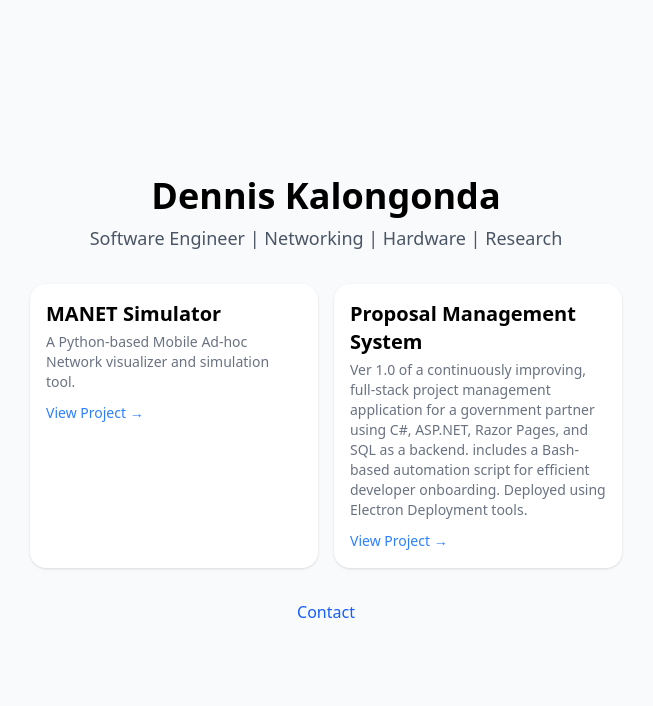
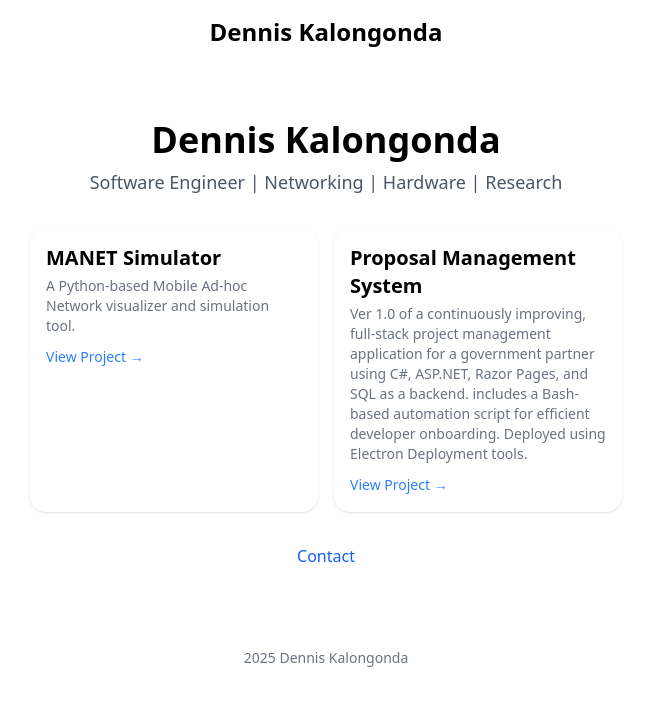
Before and after one commit to 9Quiescent/dennis-portfolio, a React (Vite) app: page / in a window 1280 px wide. Shown: the top 706 px of the page, without its empty margins (314-967 px from the left). Built offline with nearby package versions, Linux system fonts and the light colour scheme.

Commit message:
feat(layout): extract Navbar/Footer, add Layout and Home; no visual changes

```diff
--- a/src/App.tsx
+++ b/src/App.tsx
@@ -1,46 +1,10 @@
-type ProjectCardProps = { title: string; description: string; link: string };
-
-function ProjectCard({ title, description, link }: ProjectCardProps) {
-  return (
-    <a
-      href={link}
-      target="_blank"
-      rel="noopener noreferrer"
-      className="bg-white rounded-2xl shadow p-4 w-72 text-left hover:shadow-lg transition"
-    >
-      <h2 className="font-bold text-xl mb-1">{title}</h2>
-      <p className="text-gray-500 text-sm mb-2">{description}</p>
-      <span className="text-sm text-blue-500">View Project →</span>
-    </a>
-  );
-}
+import Layout from "./components/Layout";
+import Home from "./pages/Home";
 
 export default function App() {
   return (
-    <div className="min-h-screen bg-gray-50 flex flex-col items-center justify-center px-4">
-      <div className="max-w-2xl w-full text-center">
-        <h1 className="text-4xl font-extrabold mb-2">Dennis Kalongonda</h1>
-        <p className="text-lg text-gray-600 mb-8">
-          Software Engineer | Networking | Hardware | Research
-        </p>
-
-        <div className="flex flex-wrap gap-4 justify-center mb-8">
-          <ProjectCard
-            title="MANET Simulator"
-            description="A Python-based Mobile Ad-hoc Network visualizer and simulation tool."
-            link="https://github.com/9Quiescent/manet-sim"
-          />
-          <ProjectCard
-            title="Proposal Management System"
-            description="Ver 1.0 of a continuously improving, full-stack project management application for a government partner using C#, ASP.NET, Razor Pages, and SQL as a backend. includes a Bash- based automation script for efficient developer onboarding. Deployed using Electron Deployment tools."
-            link="github.com/ICTCapstoneProject/ICT-Capstone"
-          />
-        </div>
-
-        <a href="mailto:your.email@example.com" className="text-blue-600 hover:underline">
-          Contact
-        </a>
-      </div>
-    </div>
+    <Layout>
+      <Home />
+    </Layout>
   );
 }
--- /dev/null
+++ b/src/components/Footer.tsx
@@ -0,0 +1,9 @@
+export default function Footer() {
+  return (
+    <footer className="py-6">
+      <div className="max-w-2xl mx-auto px-4 text-center text-sm text-gray-500">
+          {new Date().getFullYear()} Dennis Kalongonda
+      </div>
+    </footer>
+  );
+}
--- /dev/null
+++ b/src/components/Layout.tsx
@@ -0,0 +1,13 @@
+import type { ReactNode } from "react";
+import Navbar from "./Navbar";
+import Footer from "./Footer";
+
+export default function Layout({ children }: { children: ReactNode }) {
+  return (
+    <>
+      <Navbar />
+      <main>{children}</main>
+      <Footer />
+    </>
+  );
+}
--- /dev/null
+++ b/src/components/Navbar.tsx
@@ -0,0 +1,9 @@
+export default function Navbar() {
+  return (
+    <header className="py-4">
+      <div className="max-w-2xl mx-auto px-4 text-center">
+        <a href="/" className="text-2xl font-bold">Dennis Kalongonda</a>
+      </div>
+    </header>
+  );
+}
--- /dev/null
+++ b/src/components/ProjectCard.tsx
@@ -0,0 +1,16 @@
+export type ProjectCardProps = { title: string; description: string; link: string };
+
+export default function ProjectCard({ title, description, link }: ProjectCardProps) {
+  return (
+    <a
+      href={link}
+      target="_blank"
+      rel="noopener noreferrer"
+      className="bg-white rounded-2xl shadow p-4 w-72 text-left hover:shadow-lg transition"
+    >
+      <h2 className="font-bold text-xl mb-1">{title}</h2>
+      <p className="text-gray-500 text-sm mb-2">{description}</p>
+      <span className="text-sm text-blue-500">View Project →</span>
+    </a>
+  );
+}
--- /dev/null
+++ b/src/pages/Home.tsx
@@ -0,0 +1,31 @@
+import ProjectCard from "../components/ProjectCard";
+
+export default function Home() {
+  return (
+    <div className="min-h-[70vh] flex flex-col items-center justify-center px-4">
+      <div className="max-w-2xl w-full text-center">
+        <h1 className="text-4xl font-extrabold mb-2">Dennis Kalongonda</h1>
+        <p className="text-lg text-gray-600 mb-8">
+          Software Engineer | Networking | Hardware | Research
+        </p>
+
+        <div className="flex flex-wrap gap-4 justify-center mb-8">
+          <ProjectCard
+            title="MANET Simulator"
+            description="A Python-based Mobile Ad-hoc Network visualizer and simulation tool."
+            link="https://github.com/9Quiescent/manet-sim"
+          />
+          <ProjectCard
+            title="Proposal Management System"
+            description="Ver 1.0 of a continuously improving, full-stack project management application for a government partner using C#, ASP.NET, Razor Pages, and SQL as a backend. includes a Bash- based automation script for efficient developer onboarding. Deployed using Electron Deployment tools."
+            link="github.com/ICTCapstoneProject/ICT-Capstone"
+          />
+        </div>
+
+        <a href="mailto:your.email@example.com" className="text-blue-600 hover:underline">
+          Contact
+        </a>
+      </div>
+    </div>
+  );
+}
```
